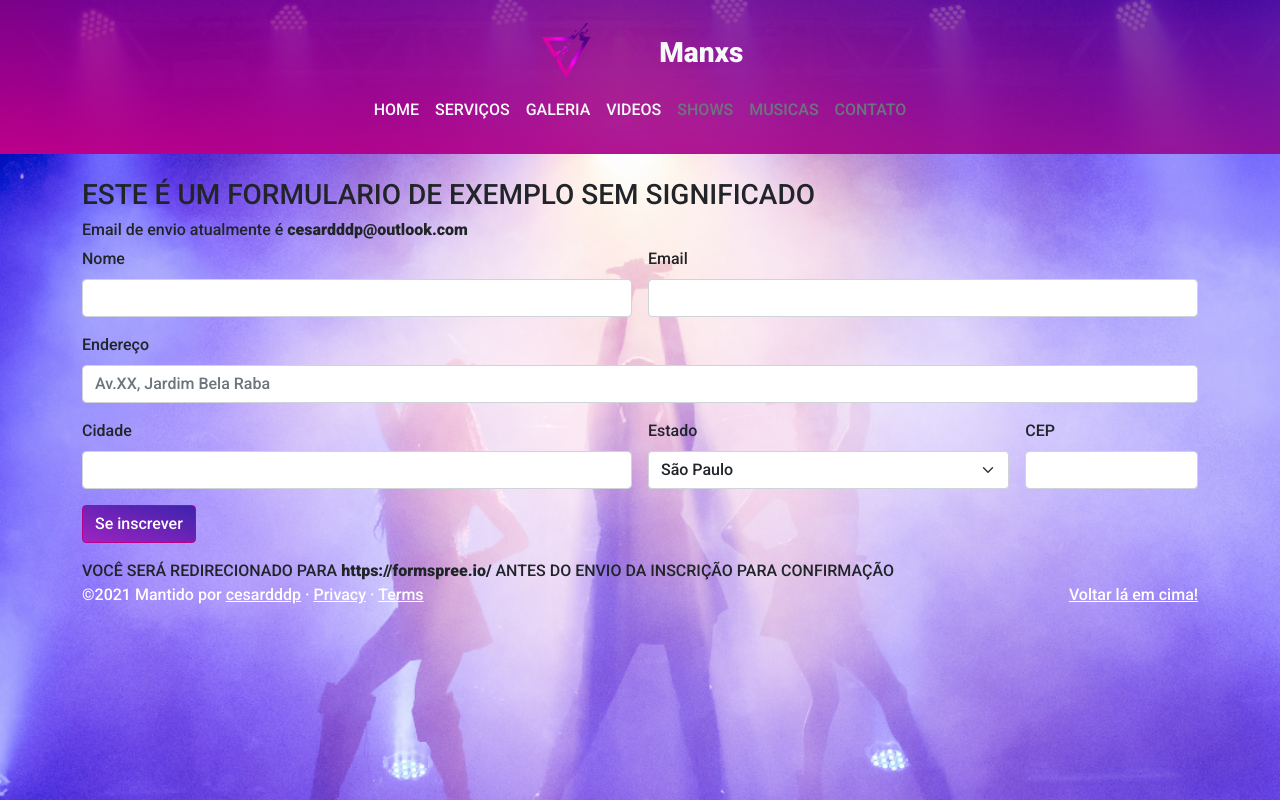
After one commit to cesardddp/manxs, a Flask app: page /form_curso_example/ in a window 1280 px wide. The commit adds this page. Run offline with Flask 2, Linux system fonts and the light colour scheme; some libraries are stand-ins or nearby versions.

Commit message:
add forms e galeria de videos

```diff
--- a/app.py
+++ b/app.py
@@ -1,7 +1,8 @@
 from flask import Flask, render_template, url_for
 from conteudo import (
     historia,
-    aulas
+    aulas,
+    videos_lista
 )
 
 app = Flask(__name__)
@@ -36,6 +37,17 @@ def galeria():
 
     return render_template("galeria.html",fotos=lista_fotos)
 
+
+@app.route("/form_curso_example/")
+def form_curso_example():
+    return render_template("forms/curso.html")
+
+
+@app.route("/videos/")
+def videos():
+    return render_template("videos.html",videos=videos_lista)
+
+
 @app.route("/contato/")
 def contato():
     return render_template("contat.html")
--- a/conteudo.py
+++ b/conteudo.py
@@ -82,3 +82,38 @@ aulas = [
             },
         },
     ]
+
+videos_lista = [
+    {
+        "titulo":"#15 | Manxs - A Caminhada | Edital Municipal",
+        "src":"HVa7HzxF74Y"
+        },
+    {
+        "titulo":"#14 | Manxs - Quem eu sou | Edital Municipal",
+        "src":"1rAAS0Pcn2Y"
+        },
+    {
+        "titulo":"#13 | Manxs - Indestrutível | Edital Municipal",
+        "src":"AJ0bepmCeFo"
+        },
+    {
+        "titulo": "#12 | Manxs - O tempo é sua morada | Edital Municipal",
+        "src":"Jugw0bT0SXs"
+    },
+    {
+        "titulo":"#11 | Manxs - Cálice | Edital Municipal",
+        "src":"C_AYJ4zY-qY"
+        },
+    {
+        "titulo": "#07 | Manxs - Androginismo | Edital Municipal",
+        "src":"xO1A34r837M"
+    },
+    {
+        "titulo":" #06 | Manxs - Alguém segure esse Homem | Edital Municipal",
+        "src":"HJVXWqa0iyQ"
+    },
+    {
+        "titulo":" #05 | Manxs - Homem com H (Alguém segure esse Homem) | Edital Municipal",
+        "src":"P6Mi55-fCw4"
+    }
+]
--- /dev/null
+++ b/templates/forms/curso.html
@@ -0,0 +1,48 @@
+{% extends 'layout.html' %}
+{% block main %}
+
+<!-- modify this form HTML and place wherever you want your form -->
+
+<div class="container">
+    <h3>ESTE É UM FORMULARIO DE EXEMPLO SEM SIGNIFICADO</h3>
+    <h6>Email de envio atualmente é <b>cesardddp@outlook.com</b></h6>
+    <form class="row g-3" action="https://formspree.io/f/mqkwykwn" method="POST">
+        <div class="col-md-6">
+            <label for="nome" class="form-label">Nome</label>
+            <input name="nome" type="text" class="form-control" id="">
+        </div>
+        <div class="col-md-6">
+            <label for="email" class="form-label">Email</label>
+            <input name="email" type="email" class="form-control" id="">
+        </div>
+
+        <div class="col-12">
+        <label for="endereco" class="form-label">Endereço</label>
+        <input name="endereco" type="text" class="form-control" id="" placeholder="Av.XX, Jardim Bela Raba">
+    </div>
+
+    <div class="col-md-6">
+        <label for="cidade" class="form-label">Cidade</label>
+        <input name="cidade" type="text" class="form-control" id="">
+    </div>
+    <div class="col-md-4">
+        <label for="estado" class="form-label">Estado</label>
+        <select id="" class="form-select" name="estado">
+            <option selected>São Paulo</option>
+            {% for estado in estados %}
+            <option>{{estado}}</option>
+            {% endfor %}
+        </select>
+    </div>
+    <div class="col-md-2">
+        <label for="CEP" class="form-label">CEP</label>
+        <input name="CEP" type="text" class="form-control" id="">
+    </div>
+
+    <div class="col-12">
+        <button type="submit" class="btn btn-primary">Se inscrever</button>
+    </div>
+    <h7 class="text-alert">VOCÊ SERÁ REDIRECIONADO PARA <B>https://formspree.io/</B> ANTES DO ENVIO DA INSCRIÇÃO PARA CONFIRMAÇÃO</h6>
+</form>
+</div>
+{% endblock main %}
--- a/templates/layout.html
+++ b/templates/layout.html
@@ -64,7 +64,7 @@
         <li><a href="/                        " class="nav-link px-2 link-light">HOME</a></li>
         <li><a href="{{ url_for('servicos') }}" class="nav-link px-2 link-light">SERVIÇOS</a></li>
         <li><a href="{{ url_for('galeria') }} " class="nav-link px-2 link-light">GALERIA</a></li>
-        <li><a href="                         " class="nav-link px-2 link-light disabled">VIDEOS</a></li>
+        <li><a href="{{ url_for('videos') }} " class="nav-link px-2 link-light ">VIDEOS</a></li>
         <li><a href="                         " class="nav-link px-2 link-light disabled">SHOWS</a></li>
         <li><a href="                         " class="nav-link px-2 link-light disabled">MUSICAS</a></li>
         <li><a href="                         " class="nav-link px-2 link-light disabled">CONTATO</a></li>
--- a/templates/servicos2.html
+++ b/templates/servicos2.html
@@ -20,7 +20,7 @@
 <!-- <h3 class="">AULAS</h3> -->
 <div class="container px-4 py-5" id="featured-3">
     <h2 class="pb-2 border-bottom">OFICINAS</h2>
-    <br>''
+    <br>
     <div class="row g-4 py-5 row-cols-1 row-cols-lg-3">
         {% for aula in aulas %}
         <div class="feature bg-azul-branco">
@@ -45,7 +45,7 @@
               <h3 class="mb-0">Curso de Dança</h3>
               <div class="mb-1 text-muted">12 Nov ou outro subitulo</div>
               <p class="card-text mb-auto">Aqui estou explicando com uma breve descrição o que é o curso.</p>
-              <a href="#" class="stretched-link">Se inscreva.</a>
+              <a href="{{ url_for('form_curso_example') }}" class="stretched-link">Se inscreva.</a>
             </div>
             <div class="col-auto d-none d-lg-block">
               <svg class="bd-placeholder-img" width="200" height="250" xmlns="http://www.w3.org/2000/svg" role="img" aria-label="Placeholder: Thumbnail" preserveAspectRatio="xMidYMid slice" focusable="false"><title>Placeholder</title><rect width="100%" height="100%" fill="#55595c"/><text x="50%" y="50%" fill="#eceeef" dy=".3em">Thumbnail</text></svg>
@@ -60,7 +60,7 @@
               <h3 class="mb-0">Curso de Canto</h3>
               <div class="mb-1 text-muted">12 Nov ou outro subitulo</div>
               <p class="mb-auto">Aqui estou explicando com uma breve descrição o que é o curso.</p>
-              <a href="#" class="stretched-link">Se inscreva.</a>
+              <a href="{{ url_for('form_curso_example') }}" class="stretched-link">Se inscreva.</a>
             </div>
             <div class="col-auto d-none d-lg-block">
               <svg class="bd-placeholder-img" width="200" height="250" xmlns="http://www.w3.org/2000/svg" role="img" aria-label="Placeholder: Thumbnail" preserveAspectRatio="xMidYMid slice" focusable="false"><title>Placeholder</title><rect width="100%" height="100%" fill="#55595c"/><text x="50%" y="50%" fill="#eceeef" dy=".3em">Thumbnail</text></svg>
```
Also changed, not shown: templates/videos.html (added, +52 -0 lines).
